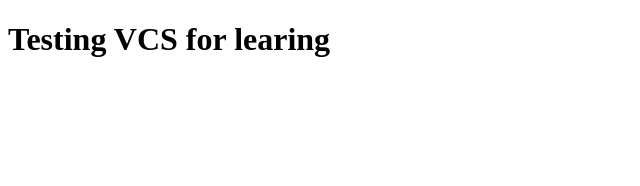
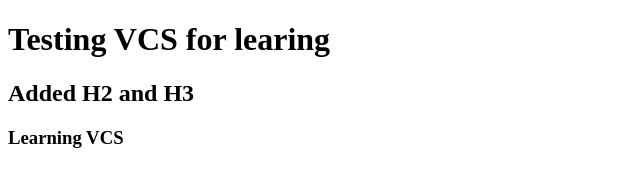
Before and after one commit to alvxyz/SmartGitDemo, a plain HTML site: page index.html in a window 1280 px wide. Shown: the whole page, without its empty margins (0-640 px from the left). Drawn offline with Linux system fonts and the light colour scheme.

Commit message:
add h2 and h3

```diff
--- a/index.html
+++ b/index.html
@@ -7,5 +7,7 @@
 </head>
 <body>
     <h1>Testing VCS for learing</h1>
+    <h2>Added H2 and H3</h2>
+    <h3>Learning VCS</h3>
 </body>
 </html>
```
